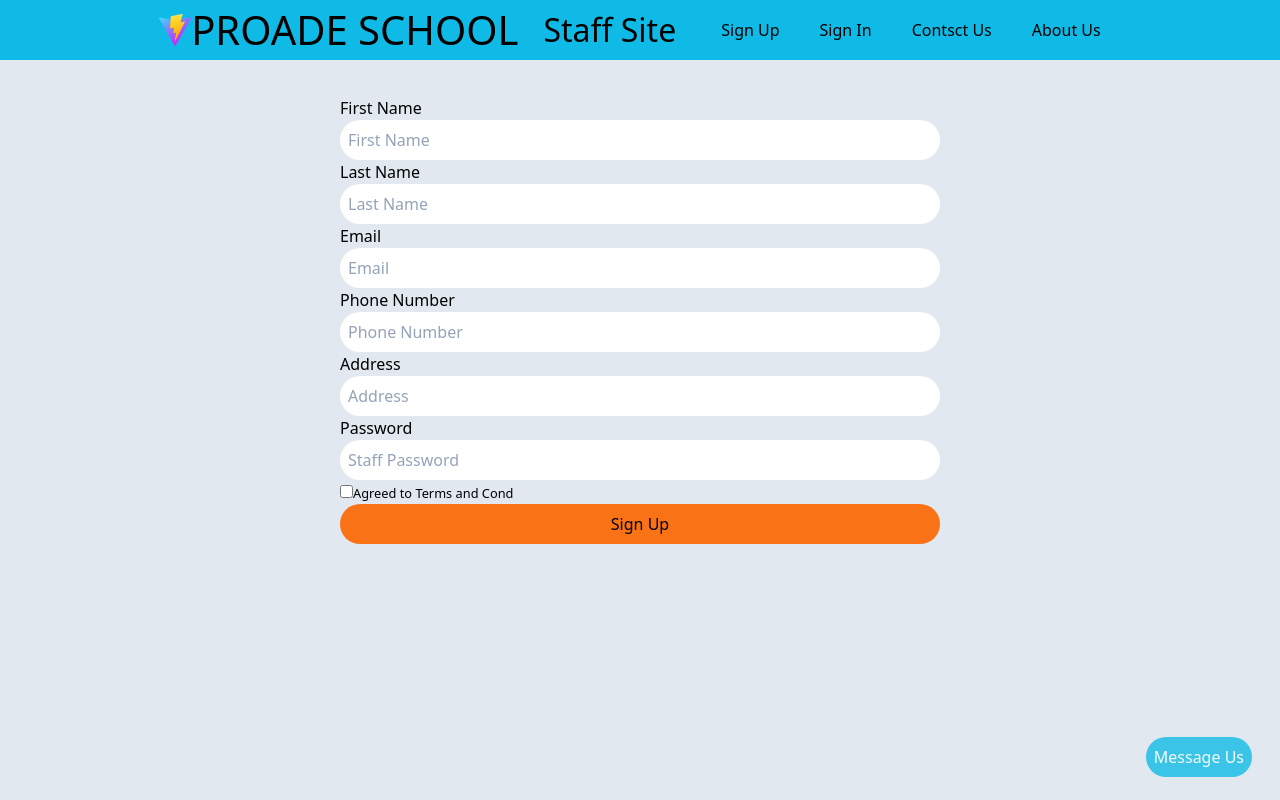
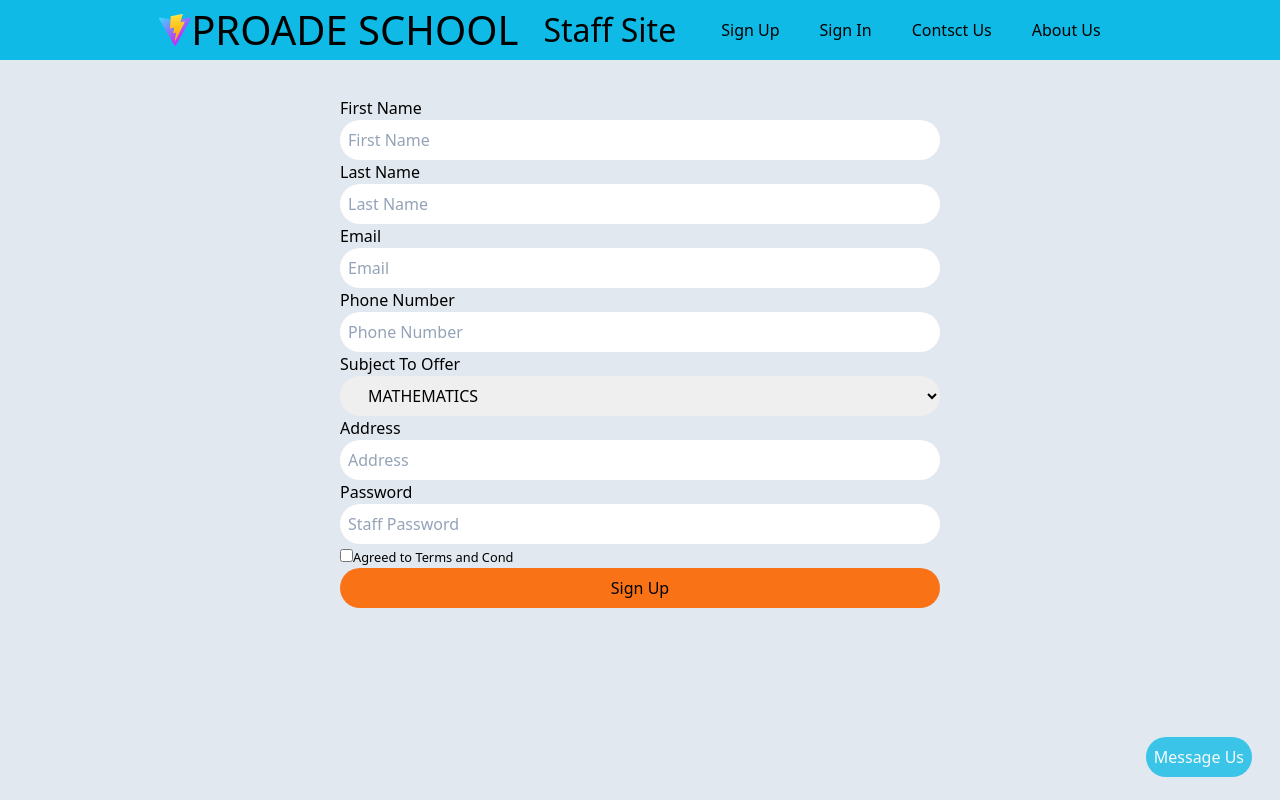
Before and after one commit to Adegbite-Joshua/HopeAcademy, a React (Vite) app: page /signup in a window 1280 px wide. Built offline with nearby package versions, Linux system fonts and the light colour scheme.

Commit message:
Working on the staff signup fom

```diff
--- a/src/Components/StaffSignUp/SignUpPage.jsx
+++ b/src/Components/StaffSignUp/SignUpPage.jsx
@@ -1,11 +1,27 @@
 import { useFormik } from 'formik';
-import React from 'react'
+import React, { useState } from 'react'
 import { Link } from "react-router-dom";
-import { Value } from 'sass';
-
 
 
 const SignUpPage = () => {
+  const subjects = [
+    'MATHEMATICS',
+    'ENGLISH LANGUAGE',
+    'YORUBA',
+    'CIVIC',
+    'COMPUTER',
+    'GEOGRAPHY',
+    'ECONOMICS',
+    'PHYSICS',
+    'CHEMISTRY',
+    'BIOLOGY',
+    'ANIMAL',
+    'FURTHER MATHS',
+    'TECHNICAL'
+  ]
+  // const findIndex =(e)=>{
+  //   console.log(subjects.indexOf(e.target.value))
+  // }
   const formik = useFormik({
     initialValues: {
       firstName: '',
@@ -13,7 +29,7 @@ const SignUpPage = () => {
       phonenumber: '',
       email: '',
       password: '',
-      staffId: '',
+      staffIndex: -1,
       address: '',
       localGovernment: '',
       state: '',
@@ -51,6 +67,22 @@ const SignUpPage = () => {
                 <input type="text" name='email' onChange={formik.handleChange} className='w-full border-slate-900 focus:ring-4 focus:ring-purple focus:outline-none p-2 hover:boder-0 focus:ring-0 rounded-full  placeholder-slate-400 contrast-more:border-slate-400 contrast-more:placeholder-slate-50' placeholder='Email' />
                 <label htmlFor="" className=''>Phone Number</label>
                 <input type="text" name='phoneNumber' onChange={formik.handleChange} className='w-full border-slate-900 focus:ring-4 focus:ring-purple focus:outline-none p-2 hover:boder-0 focus:ring-0 rounded-full  placeholder-slate-400 contrast-more:border-slate-400 contrast-more:placeholder-slate-50' placeholder='Phone Number' />
+                <label htmlFor="" className=''>Subject To Offer</label>
+                <select  name="staffIndex" onChange={formik.handleChange} id="" className='w-full border-slate-900 focus:ring-4 focus:ring-purple focus:outline-none p-2 hover:boder-0 focus:ring-0 rounded-full  placeholder-slate-400 contrast-more:border-slate-400 contrast-more:placeholder-slate-50 px-6'>
+                  <option value={subjects.indexOf('MATHEMATICS')}>MATHEMATICS</option>
+                  <option value={subjects.indexOf('ENGLISH LANGUAGE')}>ENGLISH LANGUAGE</option>
+                  <option value={subjects.indexOf('YORUBA')}>YORUBA</option>
+                  <option value={subjects.indexOf('CIVIC')}>CIVIC</option>
+                  <option value={subjects.indexOf('COMPUTER')}>COMPUTER</option>
+                  <option value={subjects.indexOf('GEOGRAPHY')}>GEOGRAPHY</option>
+                  <option value={subjects.indexOf('ECONOMICS')}>ECONOMICS</option>
+                  <option value={subjects.indexOf('PHYSICS')}>PHYSICS</option>
+                  <option value={subjects.indexOf('CHEMISTRY')}>CHEMISTRY</option>
+                  <option value={subjects.indexOf('BIOLOGY')}>BIOLOGY</option>
+                  <option value={subjects.indexOf('ANIMAL')}>ANIMAL</option>
+                  <option value={subjects.indexOf('FURTHER MATHS')}>FURTHER MATHS</option>
+                  <option value={subjects.indexOf('TECHNICA')}>TECHNICA</option>
+                </select>
                 <label htmlFor="">Address</label>
                 <input type="text" name='address' onChange={formik.handleChange} className='w-full border-slate-900 focus:ring-4 focus:ring-purple focus:outline-none p-2 hover:boder-0 focus:ring-0 rounded-full  placeholder-slate-400 contrast-more:border-slate-400 contrast-more:placeholder-slate-50' placeholder='Address' />
                 <label htmlFor="">Password</label>
```
